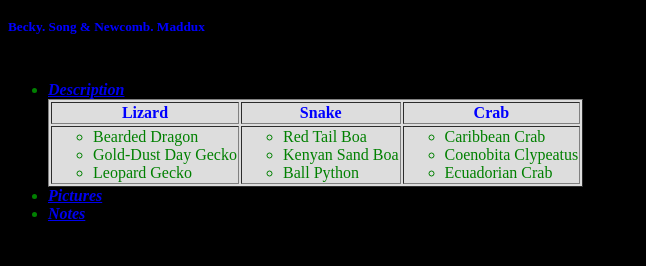
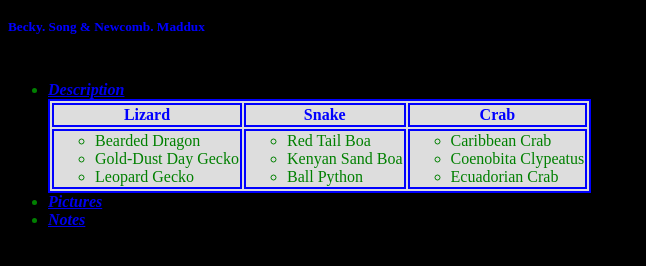
Before and after one commit to Newcomb/petwebsite, a plain HTML site: page index.html in a window 1280 px wide. Shown: the part 48-314 px from the top of the page, without its empty margins (0-646 px from the left). Drawn offline with Linux system fonts and the light colour scheme.

Commit message:
Update style.css

```diff
--- a/style.css
+++ b/style.css
@@ -13,3 +13,7 @@ li
 {
 color: green;
 }
+
+table, th, td {
+  border: 2px solid blue;
+}
```
